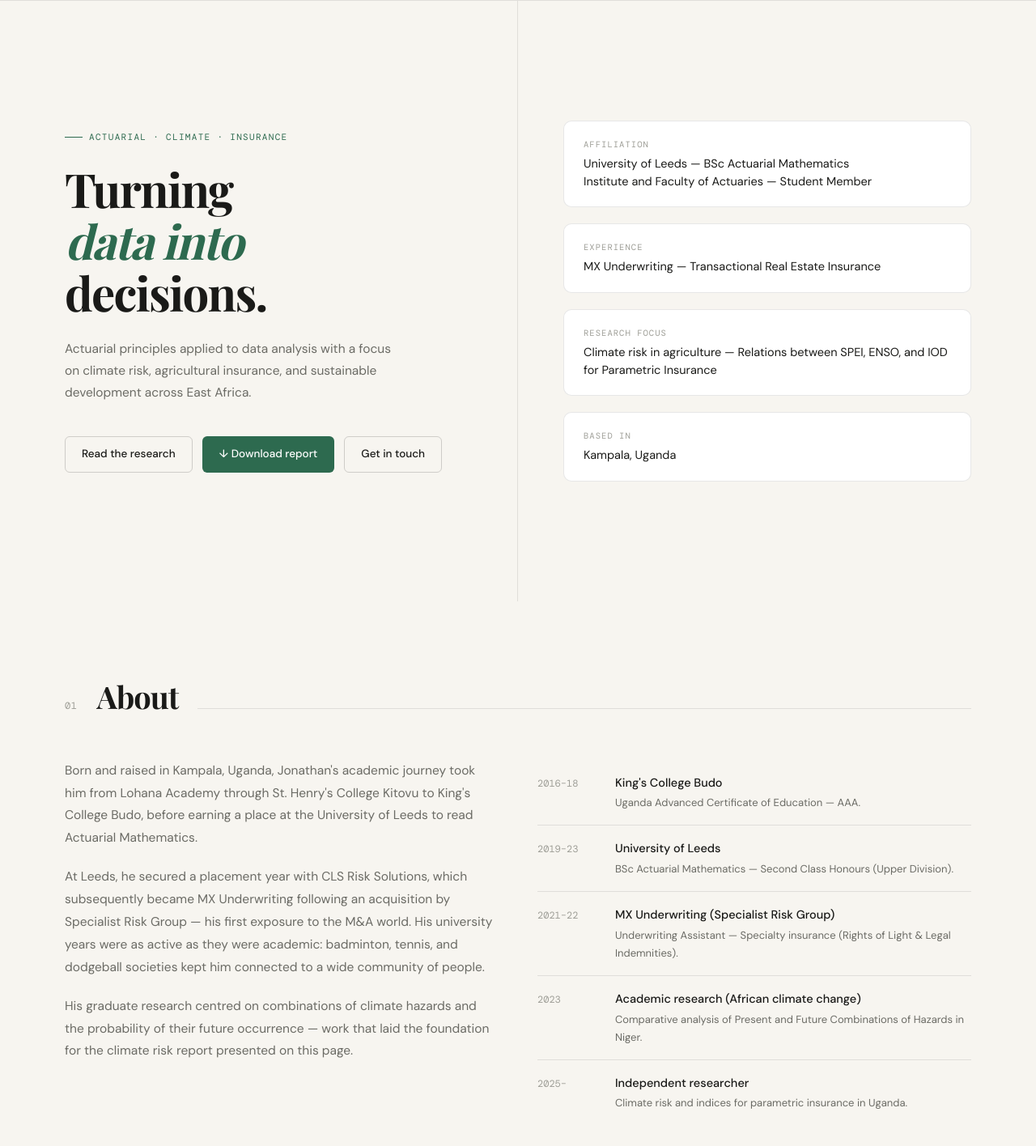
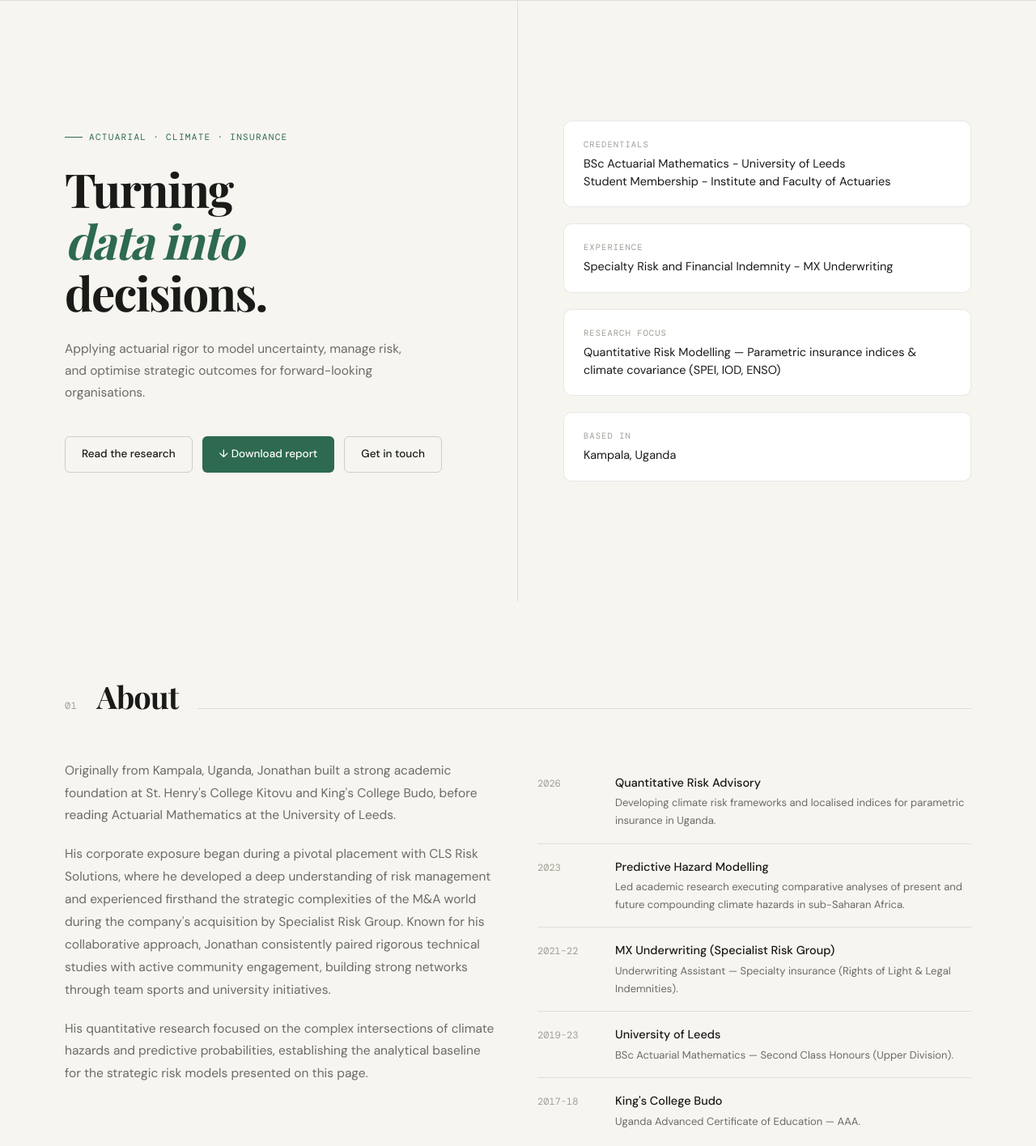
Before and after one commit to jojosisa/jojosisa.github.io, a plain HTML site: page index.html in a window 1280 px wide. Shown: the part 57-1473 px from the top of the page at 81% size. Drawn offline with nearby package versions, Linux system fonts and the light colour scheme.

Commit message:
Update index.html

```diff
--- a/index.html
+++ b/index.html
@@ -747,7 +747,7 @@
       <div class="hero-tag">Actuarial · Climate · Insurance</div>
       <h1 class="hero-name">Turning<br/><em>data into</em><br/>decisions.</h1>
       <p class="hero-bio">
-        Actuarial principles applied to data analysis with a focus on climate risk, agricultural insurance, and sustainable development across East Africa.
+        Applying actuarial rigor to model uncertainty, manage risk, and optimise strategic outcomes for forward-looking organisations.
       </p>
       <div class="hero-cta-row">
         <a href="#report" class="btn btn-outline">Read the research</a>
@@ -757,17 +757,17 @@
     </div>
     <div class="hero-right">
       <div class="fact-card">
-        <div class="fact-label">Affiliation</div>
-        <div class="fact-value">University of Leeds — BSc Actuarial Mathematics</div>
-        <div class="fact-value">Institute and Faculty of Actuaries — Student Member</div>
+        <div class="fact-label">Credentials</div>
+        <div class="fact-value">BSc Actuarial Mathematics - University of Leeds</div>
+        <div class="fact-value">Student Membership - Institute and Faculty of Actuaries</div>
       </div>
       <div class="fact-card">
         <div class="fact-label">Experience</div>
-        <div class="fact-value">MX Underwriting — Transactional Real Estate Insurance</div>
+        <div class="fact-value">Specialty Risk and Financial Indemnity - MX Underwriting</div>
       </div>
       <div class="fact-card">
         <div class="fact-label">Research focus</div>
-        <div class="fact-value">Climate risk in agriculture — Relations between SPEI, ENSO, and IOD for Parametric Insurance</div>
+        <div class="fact-value">Quantitative Risk Modelling — Parametric insurance indices & climate covariance (SPEI, IOD, ENSO)</div>
       </div>
       <div class="fact-card">
         <div class="fact-label">Based in</div>
@@ -786,29 +786,29 @@
     <div class="about-grid">
       <div class="about-body">
         <p>
-          Born and raised in Kampala, Uganda, Jonathan's academic journey took him from Lohana Academy through St. Henry's College Kitovu to King's College Budo, before earning a place at the University of Leeds to read Actuarial Mathematics.
+          Originally from Kampala, Uganda, Jonathan built a strong academic foundation at St. Henry's College Kitovu and King's College Budo, before reading Actuarial Mathematics at the University of Leeds.
         </p>
         <p>
-          At Leeds, he secured a placement year with CLS Risk Solutions, which subsequently became MX Underwriting following an acquisition by Specialist Risk Group — his first exposure to the M&A world. His university years were as active as they were academic: badminton, tennis, and dodgeball societies kept him connected to a wide community of people.
+          His corporate exposure began during a pivotal placement with CLS Risk Solutions, where he developed a deep understanding of risk management and experienced firsthand the strategic complexities of the M&A world during the company's acquisition by Specialist Risk Group. Known for his collaborative approach, Jonathan consistently paired rigorous technical studies with active community engagement, building strong networks through team sports and university initiatives.
         </p>
         <p>
-          His graduate research centred on combinations of climate hazards and the probability of their future occurrence — work that laid the foundation for the climate risk report presented on this page.
+          His quantitative research focused on the complex intersections of climate hazards and predictive probabilities, establishing the analytical baseline for the strategic risk models presented on this page.
         </p>
       </div>
       <div>
         <ul class="timeline">
           <li class="tl-item">
-            <span class="tl-year">2016–18</span>
+            <span class="tl-year">2026</span>
             <div class="tl-content">
-              <div class="tl-title">King's College Budo</div>
-              <div class="tl-sub">Uganda Advanced Certificate of Education — AAA.</div>
+              <div class="tl-title">Quantitative Risk Advisory</div>
+              <div class="tl-sub">Developing climate risk frameworks and localised indices for parametric insurance in Uganda.</div>
             </div>
           </li>
           <li class="tl-item">
-            <span class="tl-year">2019–23</span>
+            <span class="tl-year">2023</span>
             <div class="tl-content">
-              <div class="tl-title">University of Leeds</div>
-              <div class="tl-sub">BSc Actuarial Mathematics — Second Class Honours (Upper Division).</div>
+              <div class="tl-title">Predictive Hazard Modelling</div>
+              <div class="tl-sub">Led academic research executing comparative analyses of present and future compounding climate hazards in sub-Saharan Africa.</div>
             </div>
           </li>
           <li class="tl-item">
@@ -819,17 +819,17 @@
             </div>
           </li>
           <li class="tl-item">
-            <span class="tl-year">2023</span>
+            <span class="tl-year">2019-23</span>
             <div class="tl-content">
-              <div class="tl-title">Academic research (African climate change)</div>
-              <div class="tl-sub">Comparative analysis of Present and Future Combinations of Hazards in Niger.</div>
+              <div class="tl-title">University of Leeds</div>
+              <div class="tl-sub">BSc Actuarial Mathematics — Second Class Honours (Upper Division).</div>
             </div>
           </li>
           <li class="tl-item">
-            <span class="tl-year">2025–</span>
+            <span class="tl-year">2017-18</span>
             <div class="tl-content">
-              <div class="tl-title">Independent researcher</div>
-              <div class="tl-sub">Climate risk and indices for parametric insurance in Uganda.</div>
+              <div class="tl-title">King's College Budo</div>
+              <div class="tl-sub">Uganda Advanced Certificate of Education — AAA.</div>
             </div>
           </li>
         </ul>
@@ -1439,10 +1439,10 @@
     <div class="contact-grid">
       <div class="contact-left">
         <p>
-          Jonathan provides specialised analytical and advisory services at the intersection of insurance, climate risk, and development finance. By combining foundational actuarial training and practical underwriting experience, with a deep understanding of climate systems, he helps organisations design data-driven solutions for climate resilience.
+          Jonathan provides specialised analytical and advisory services for organisations navigating complex data environments. By combining foundational actuarial training with practical risk management experience, he helps organisations translate massive data into informed, strategic decisions.
         </p>
         <p>
-          For inquiries, strategic partnerships, or to discuss the research and its applications to climate resilience, please reach out to schedule a conversation.
+          For advisory inquiries, data partnerships, or to discuss the implications of his latest quantitative research, please reach out to schedule a conversation.
         </p>
         <div class="contact-links">
           <a href="https://www.linkedin.com/in/jonathan-khabusi-5989b917a/" target="_blank" rel="noopener" class="contact-link">
```
